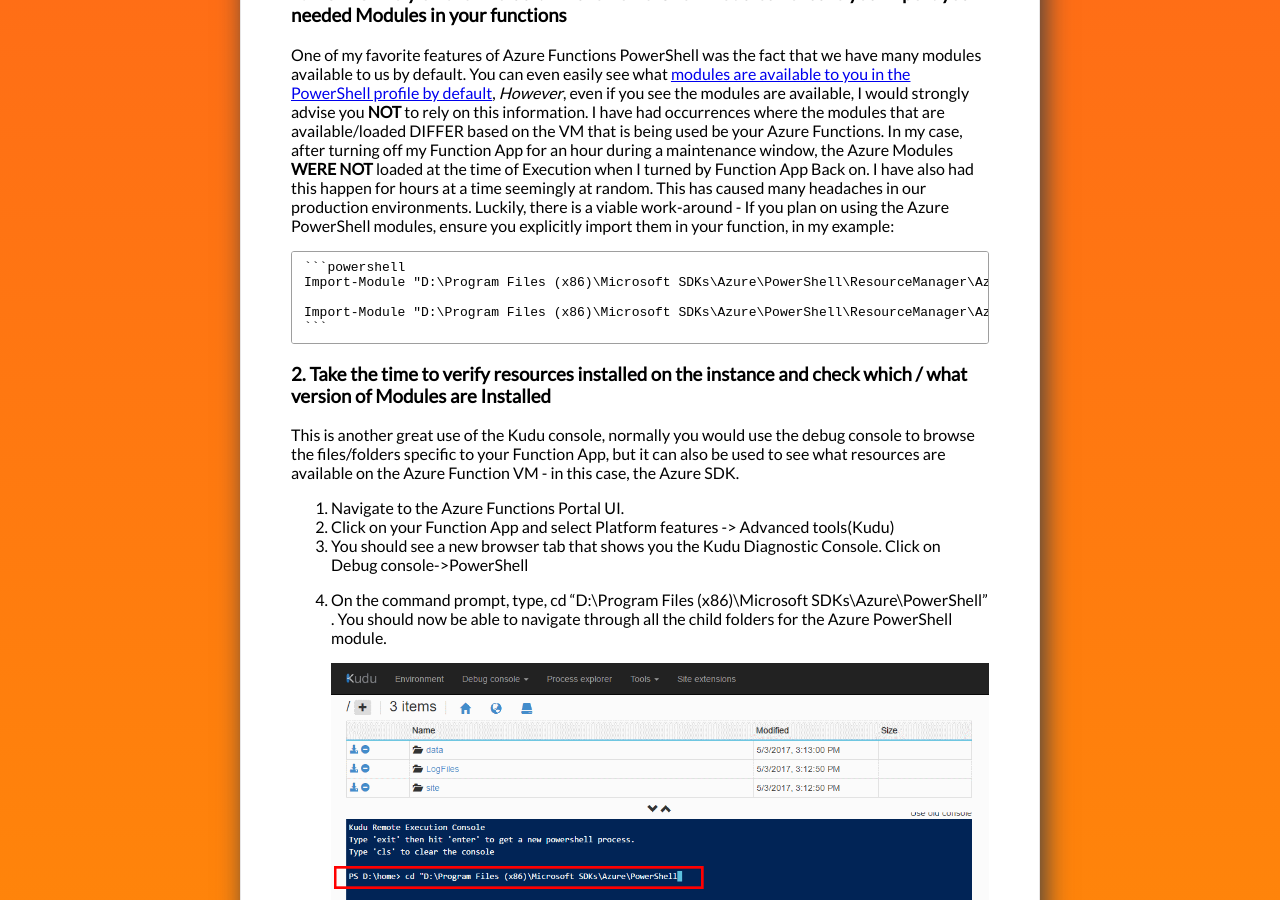
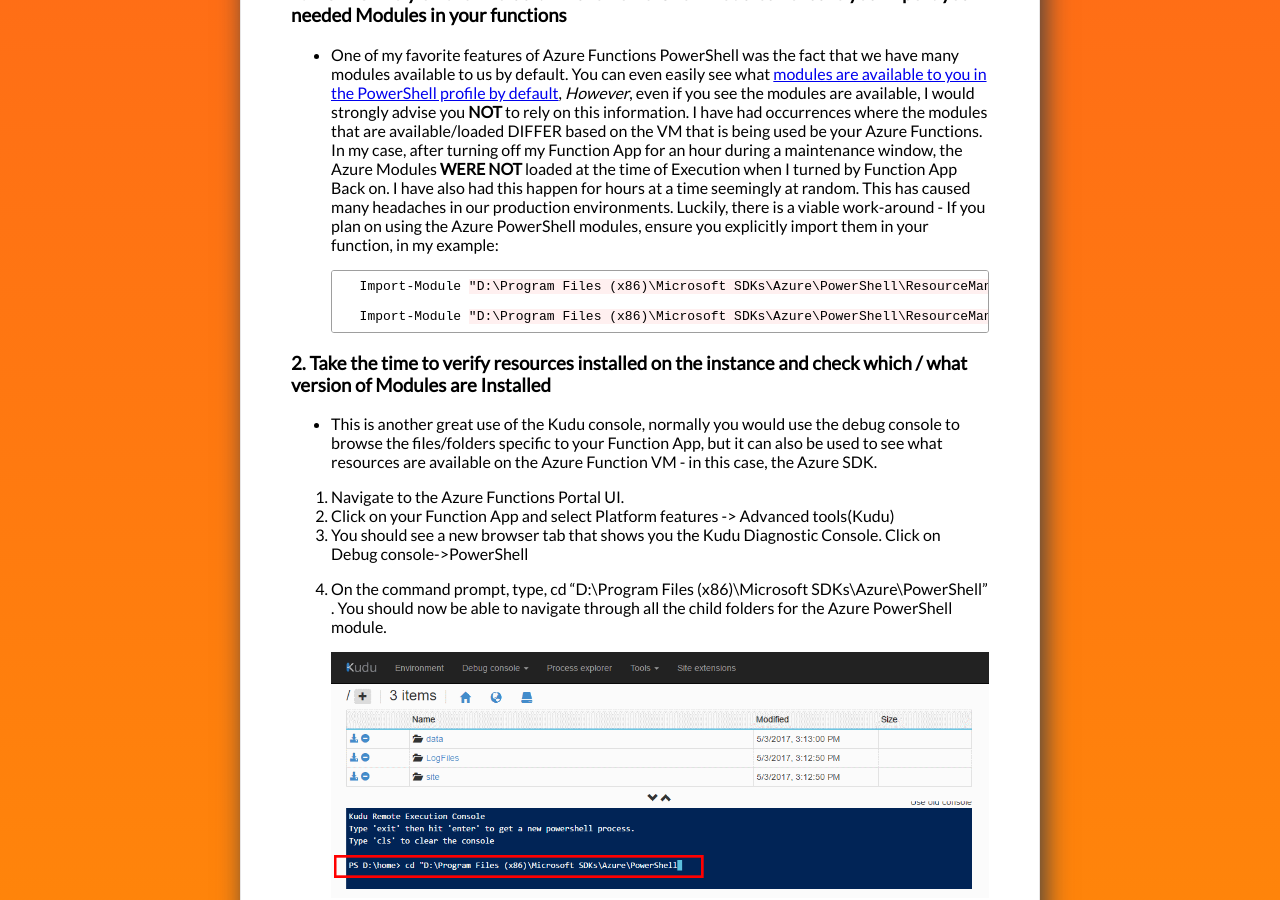
Before and after one commit to leeberg/BlogTest, a Jekyll site: the page built from _posts/2017-06-01-AzureFunctionsandPowerShellFieldNotes.md, in a window 1280 px wide and 900 px high, scrolled down 947 px. Built offline with Jekyll 4.4.1, drawn with Linux system fonts in a browser that asks for light colours; nearby versions of some CDN libraries; comment, search, counter and statistics services are not loaded.

Commit message:
LI / UL /List whatever fixes

````diff
--- a/_posts/2017-06-01-AzureFunctionsandPowerShellFieldNotes.md
+++ b/_posts/2017-06-01-AzureFunctionsandPowerShellFieldNotes.md
@@ -19,8 +19,8 @@ After a few weeks, we had some major issues come up, that I believe are now reso
 First off, before we get started, I want to thank <a href="https://twitter.com/ling_toh" target="_blank">Ling Toh</a> - a Software Engineer working on Azure Web Apps and Azure Functions at Microsoft for all the great feedback all over GitHub, pretty much all these tips came directly from Ling's feedback!
 
 
-### 1. **DO NOT rely on the "Default" Azure PowerShell Modules - ensure you import your needed Modules in your functions**
-One of my favorite features of Azure Functions PowerShell was the fact that we have many modules available to us by default. You can even easily see what <a href="https://blogs.msdn.microsoft.com/powershell/2017/02/24/using-powershell-modules-in-azure-functions/" target="_blank">modules are available to you in the PowerShell profile by default</a>, *However*, even if you see the modules are available, I would strongly advise you **NOT** to rely on this information. I have had occurrences where the modules that are available/loaded DIFFER based on the VM that is being used be your Azure Functions. In my case, after turning off my Function App for an hour during a maintenance window, the Azure Modules **WERE NOT** loaded at the time of Execution when I turned by Function App Back on. I have also had this happen for hours at a time seemingly at random. This has caused many headaches in our production environments. Luckily, there is a viable work-around - If you plan on using the Azure PowerShell modules, ensure you explicitly import them in your function, in my example:
+### 1. **DO NOT rely on the "Default" Azure PowerShell Modules - ensure you import your needed Modules in your functions** ###
+- One of my favorite features of Azure Functions PowerShell was the fact that we have many modules available to us by default. You can even easily see what <a href="https://blogs.msdn.microsoft.com/powershell/2017/02/24/using-powershell-modules-in-azure-functions/" target="_blank">modules are available to you in the PowerShell profile by default</a>, *However*, even if you see the modules are available, I would strongly advise you **NOT** to rely on this information. I have had occurrences where the modules that are available/loaded DIFFER based on the VM that is being used be your Azure Functions. In my case, after turning off my Function App for an hour during a maintenance window, the Azure Modules **WERE NOT** loaded at the time of Execution when I turned by Function App Back on. I have also had this happen for hours at a time seemingly at random. This has caused many headaches in our production environments. Luckily, there is a viable work-around - If you plan on using the Azure PowerShell modules, ensure you explicitly import them in your function, in my example:
 
     ```powershell
     Import-Module "D:\Program Files (x86)\Microsoft SDKs\Azure\PowerShell\ResourceManager\AzureResourceManager\AzureRM.Profile\AzureRM.Profile.psd1" -Global;
@@ -29,8 +29,8 @@ One of my favorite features of Azure Functions PowerShell was the fact that we h
     ```
 
 
-### 2. **Take the time to verify resources installed on the instance and check which / what version of Modules are Installed**
-This is another great use of the Kudu console, normally you would use the debug console to browse the files/folders specific to your Function App, but it can also be used to see what resources are available on the Azure Function VM - in this case, the Azure SDK.
+### 2. **Take the time to verify resources installed on the instance and check which / what version of Modules are Installed** ###
+- This is another great use of the Kudu console, normally you would use the debug console to browse the files/folders specific to your Function App, but it can also be used to see what resources are available on the Azure Function VM - in this case, the Azure SDK.
 
 1. Navigate to the Azure Functions Portal UI.
 2. Click on your Function App and select Platform features -> Advanced tools(Kudu)
@@ -42,7 +42,7 @@ This is another great use of the Kudu console, normally you would use the debug
     -Note: If you need a specific version of the Azure PowerShell Modules, you can certainly upload them yourself to your Function Apps WWWROOT folder.
 
 
-### 3. **Ensure you do not require PowerShell Version 5 features!**
+### 3. **Ensure you do not require PowerShell Version 5 features!** ###
    - On the Azure Functions issue list, it is claimed that the PowerShell version 5 Installation does not work on the Azure Function VMs, therefore PowerShell Azure Functions for the time being, will only be PowerShell V4, ensure your scripts do not need/utilize version 5 Specific features!
 
 
````
